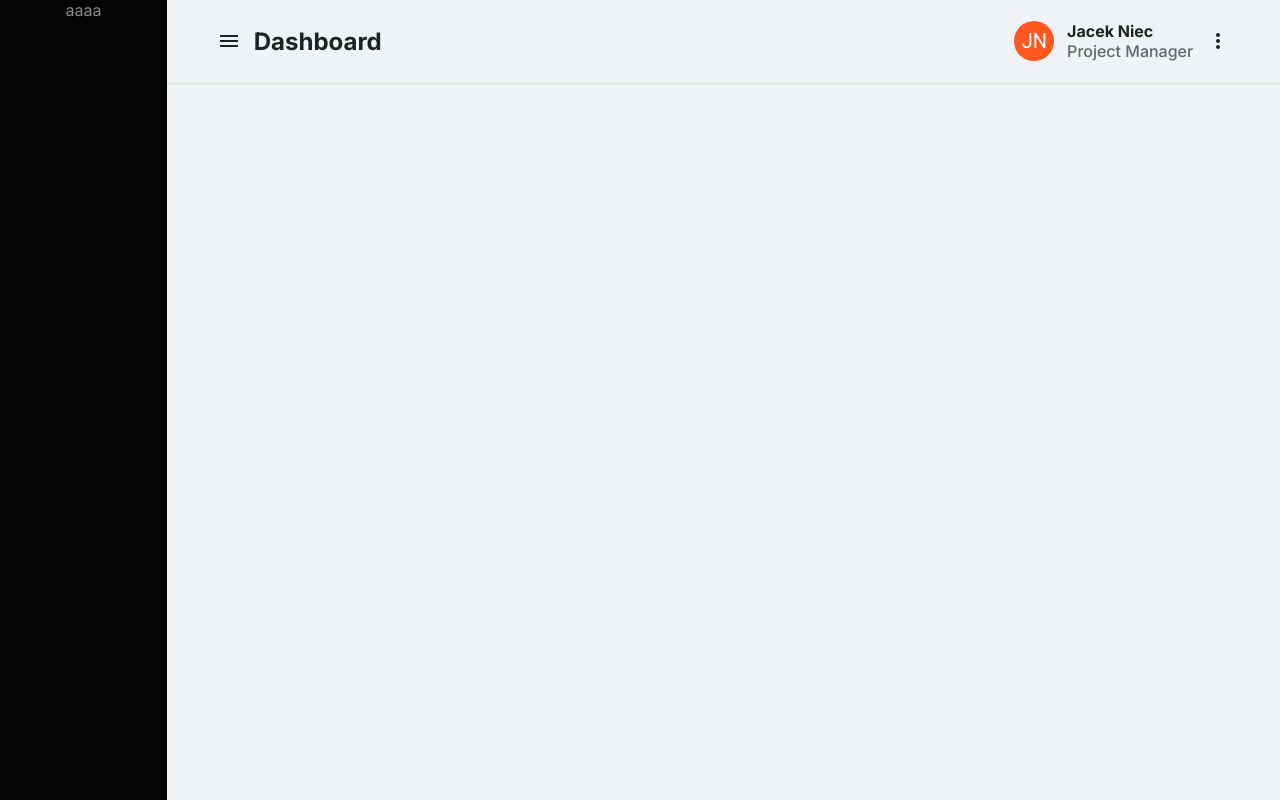
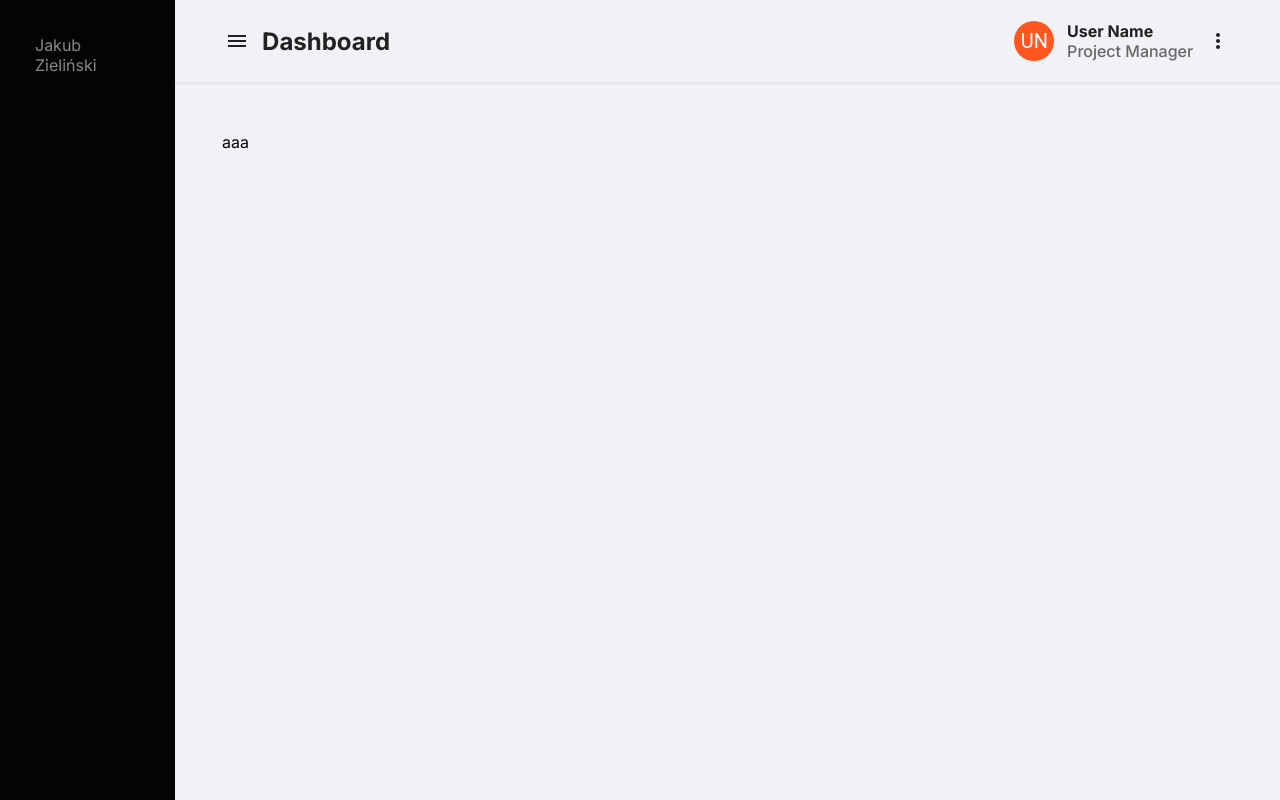
Before and after one commit to jzielinski47/react-user-dashboard-old, a React (Create React App) app: page / in a window 1280 px wide. Built offline with nearby package versions, Linux system fonts and the light colour scheme.

Commit message:
fixed-username

```diff
--- a/src/App.tsx
+++ b/src/App.tsx
@@ -1,5 +1,6 @@
 import React from 'react';
 import './App.css';
+import Content from './components/Content';
 import Header from './components/Header';
 import Sidebar from './components/Sidebar';
 
@@ -16,7 +17,7 @@ function App() {
       <div className='general-panel'>
         {/* header */}
         <Header />
-
+        <Content />
         {/* main content display */}
 
 
--- a/src/components/Content.css
+++ b/src/components/Content.css
@@ -0,0 +1,5 @@
+.content {
+    width: 100%;
+    height: 100%;
+    padding: 35pt;
+}
--- a/src/components/Content.tsx
+++ b/src/components/Content.tsx
@@ -5,7 +5,7 @@ import React from 'react';
 function Content() {
     return (
         <div className='content'>
-
+            aaa
         </div>
     );
 }
--- a/src/components/Header.tsx
+++ b/src/components/Header.tsx
@@ -14,7 +14,7 @@ interface Account {
 function Header() {
 
     const user: Account = {
-        name: "Jacek Niec",
+        name: "User Name",
         description: "Project Manager"
     }
 
--- a/src/components/Sidebar.css
+++ b/src/components/Sidebar.css
@@ -22,6 +22,7 @@
     justify-content: center;
     width: 15%;
     height: 100vh;
+    padding: 35px;
 
     color: var(--white87);
     background: var(--background-black);
--- a/src/components/Sidebar.tsx
+++ b/src/components/Sidebar.tsx
@@ -1,10 +1,12 @@
 import React from 'react';
 import './Sidebar.css';
+
+const author: string = "Jakub Zieliński"
 
 function Sidebar() {
     return (
         <div className='sidebar'>
-            aaaa
+            {author}
         </div>
     );
 }
```
